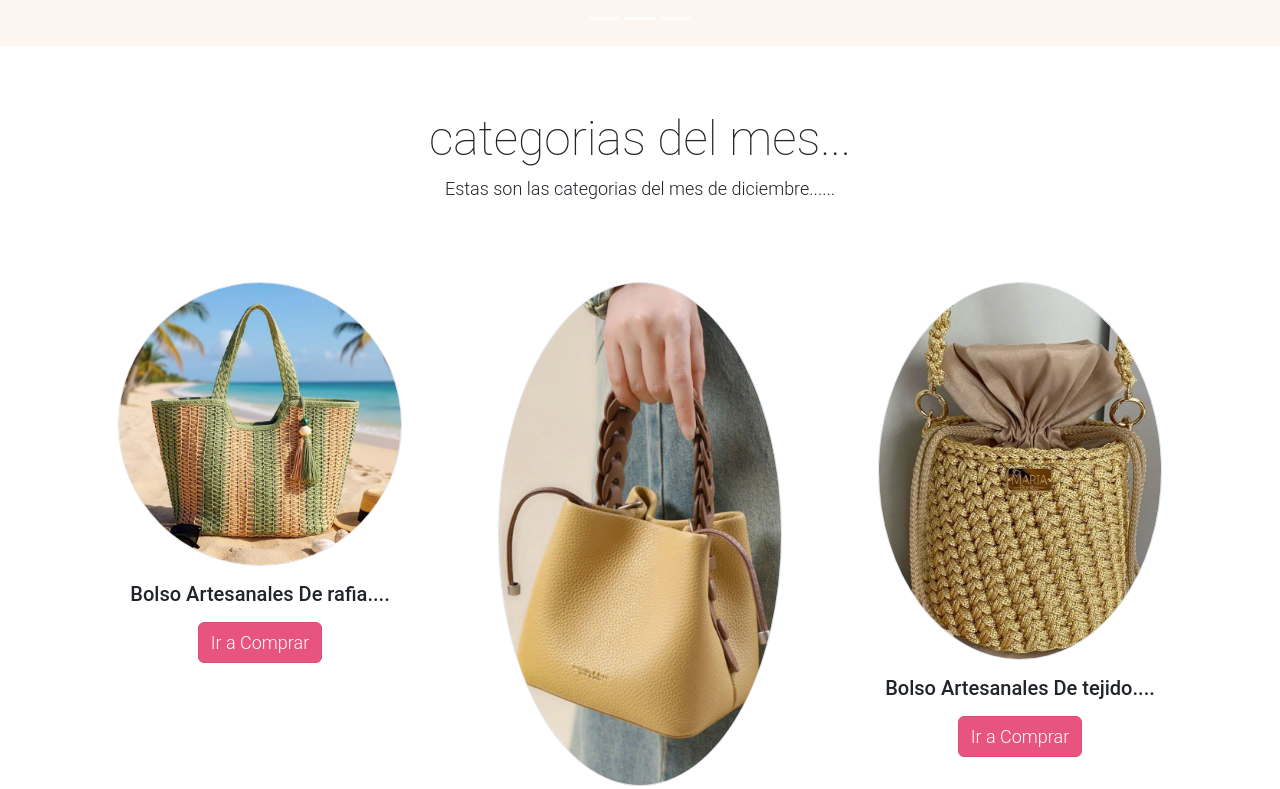
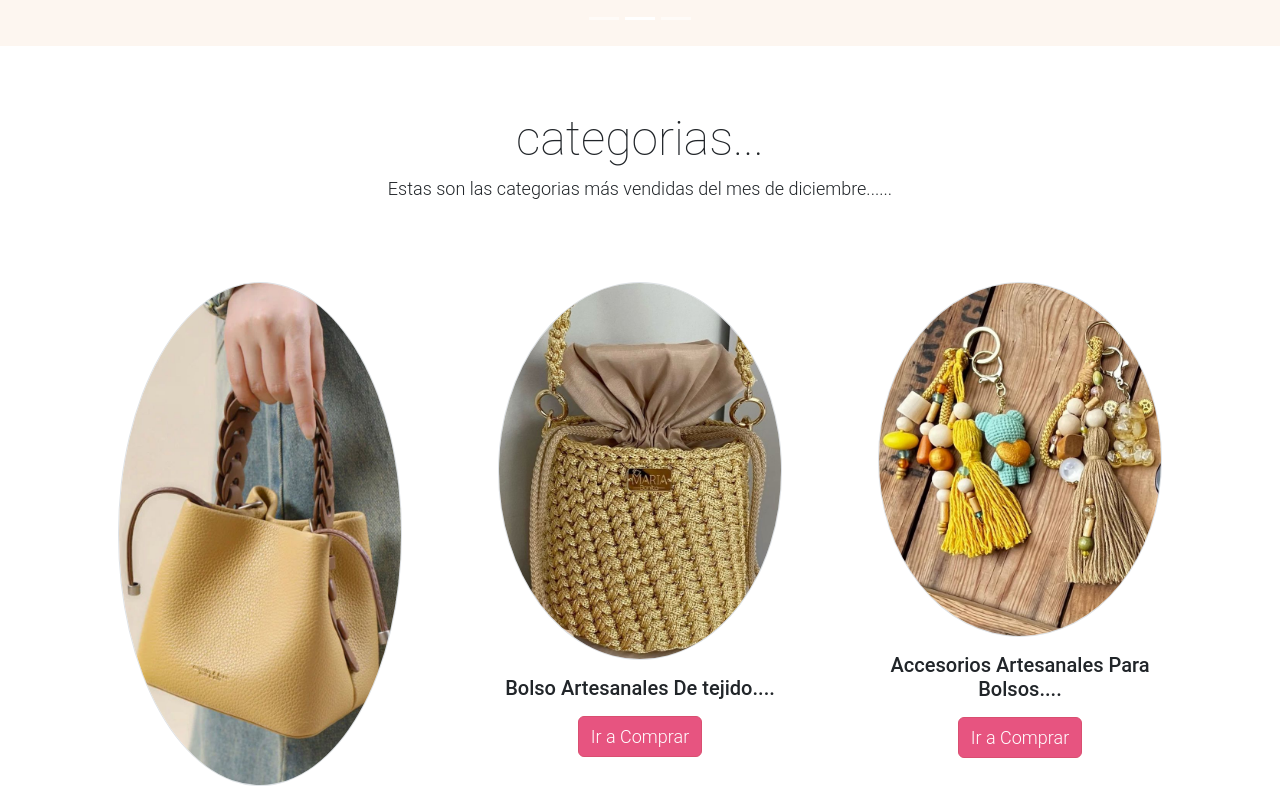
Before and after one commit to valentinadelarosa66-crypto/PROYECTO, a plain HTML site: page index.html in a window 1280 px wide. Shown: the part 811-1600 px from the top of the page. Drawn offline with nearby package versions, Linux system fonts and the light colour scheme.

Commit message:
categoria 5

```diff
--- a/index.html
+++ b/index.html
@@ -165,18 +165,13 @@
   <section class="container py-5">
     <div class="row text-center pt-3">
       <div class="col-lg-6 m-auto">
-        <h1 class="h1">categorias del mes...</h1>
+        <h1 class="h1">categorias...</h1>
         <p>
-          Estas son las categorias del mes de diciembre......
+          Estas son las categorias más vendidas del mes de diciembre......
         </p>
       </div>
     </div>
     <div class="row">
-      <div class="col-12 col-md-4 p-5 mt-3">
-        <a href="#"><img src="assets/img/imagen2.jpeg" class="rounded-circle img-fluid border"></a>
-        <h5 class="text-center mt-3 mb-3">Bolso Artesanales De rafia....</h5>
-        <p class="text-center"><a class="btn btn-success" href="#">Ir a Comprar</a></p>
-      </div>
 
       <div class="col-12 col-md-4 p-5 mt-3">
         <a href="#"><img src="assets/img/imagen5(c).jpg" class="rounded-circle img-fluid border"></a>
```
